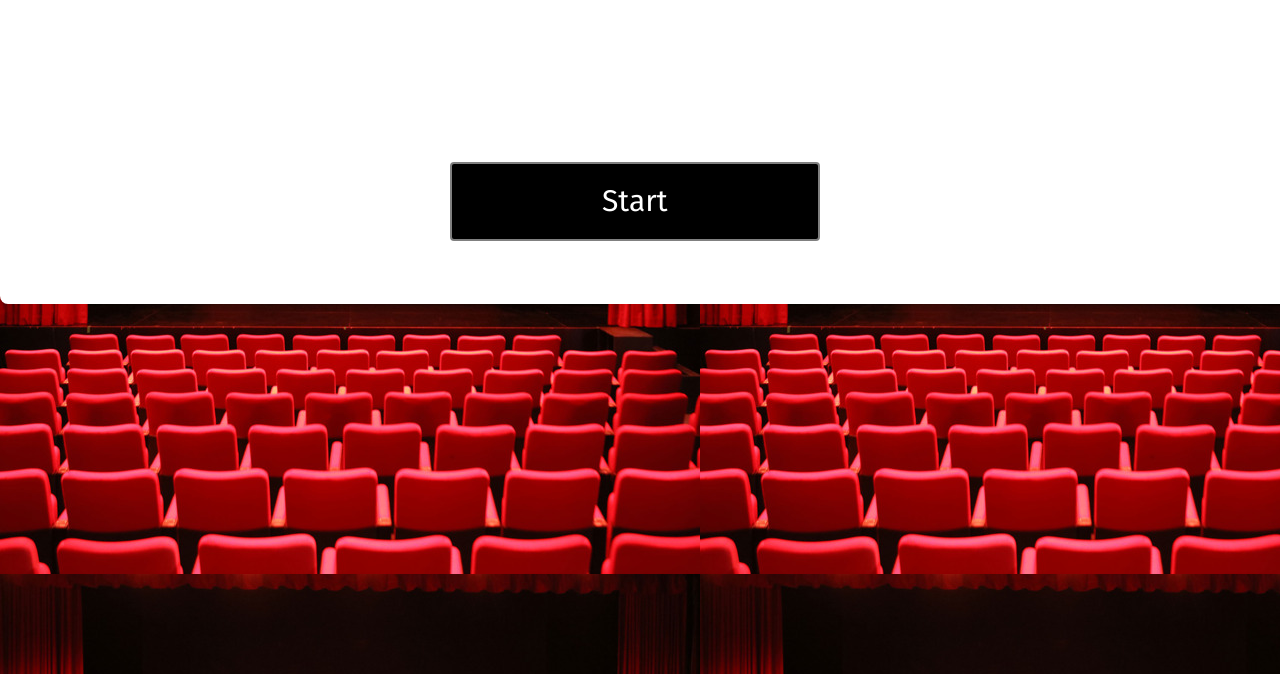
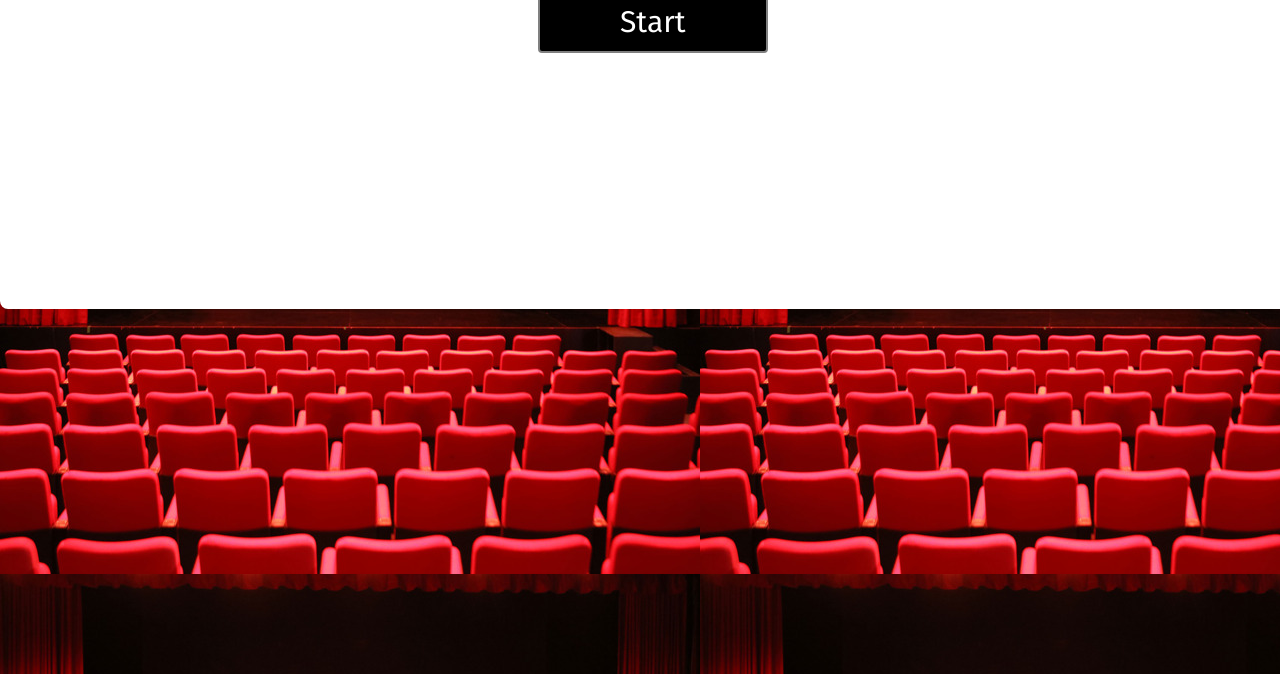
Before and after one commit to pikanyar/TriviaGame, a plain HTML site: page index.html in a window 1280 px wide. Shown: the part 126-800 px from the top of the page. Drawn offline with nearby package versions, Linux system fonts and the light colour scheme.

Commit message:
css updated

```diff
--- a/assets/css/style.css
+++ b/assets/css/style.css
@@ -12,7 +12,7 @@
 }
 
 #container {
-    height: 400px;
+    height: 405px;
     width: 1300px;
     background-color: white;
     margin: 30px auto;
@@ -26,9 +26,12 @@
 
 
 .btn {
-    margin-left: 420px;
-    padding-left: 40px;
-    padding: 15px 150px;
+    /*padding-bottom: 50px;*/
+    margin-left: 478px;
+    margin-right: 420px;
+    padding-left: 80px;
+    padding-right: 80px;
+    /*padding: 15px 150px;*/
     font-size: 30px;
     background-color: black;
     border: 2px solid grey;
@@ -37,55 +40,70 @@
 
 
 h1 {
-    padding-left: 440px;
-    padding-bottom: 170px;
+    /*padding-left: 440px;
+    padding-bottom: 170px;*/
     padding-top: 20px;
     font-size: 50px;
+    text-align: center;
 
 }
 
 .main-content {
-  padding-bottom: 50px;
+  padding-bottom: 100px;
+  position: relative;
+  left: 30px;
 
 }
 
+h3 {
+    font-size: 16px;
+}
 
+#timeleft {
+
+    font-size: 16px;
+}
 #question1 {
-    padding-bottom: 1px;
+    padding-bottom: 10px;
     padding-left: 20px;
 
 }
 
 #answer1 {
-    padding-bottom: 1px;
+    padding-bottom: 12px;
     background: white;
     padding-left: 20px;
-
+    font-size: 14px;
 
 }
 
 #question2 {
-    padding-bottom: 1px;
+    padding-bottom: 10px;
     background: white;
     padding-left: 20px;
 }
 
-#answer2 {
-    padding-bottom: 2px;
+
+#answer2  {
+    padding-bottom: 12px;
     background: white;
     padding-left: 20px;
+    font-size: 14px;
+
 }
 
 #question3 {
-    padding-bottom: 2px;
+    padding-bottom: 10px;
     background: white;
     padding-left: 20px;
 }
 
 #answer3 {
-    padding-bottom: 2px;
+    padding-bottom: 12px;
     background: white;
     padding-left: 20px;
+    font-size: 14px;
+}
 }
 
 #timeLeft {
@@ -94,21 +112,21 @@ h1 {
 }
 
 #correct {
-    padding-bottom: 10px;
+    padding-bottom: 20px;
     padding-left: 520px;
     font-size: 20px;
 
 }
 
 #incorrect {
-    padding-bottom: 10px;
+    padding-bottom: 20px;
     padding-left: 520px;
     font-size: 20px;
 
 }
 
 #unanswered {
-    padding-bottom: 10px;
+    padding-bottom: 20px;
     padding-left: 520px;
     font-size: 20px;
 }
@@ -116,4 +134,9 @@ h1 {
 #finalMessage {
     padding-left: 550px;
     font-size: 40px;
+    padding-bottom: 20px;
 }
+
+#input[type=checkbox], input[type=radio] {
+margin-left: 15px;
+}
--- a/assets/javascript/app.js
+++ b/assets/javascript/app.js
@@ -86,7 +86,7 @@ $(document).ready(function () {
     function run() {
 
         clearInterval(intervalId);
-        intervalId = setInterval(decrement, 1000);
+        intervalId = setInterval(decrement, 100000);
     }
 
     function decrement() {
```
